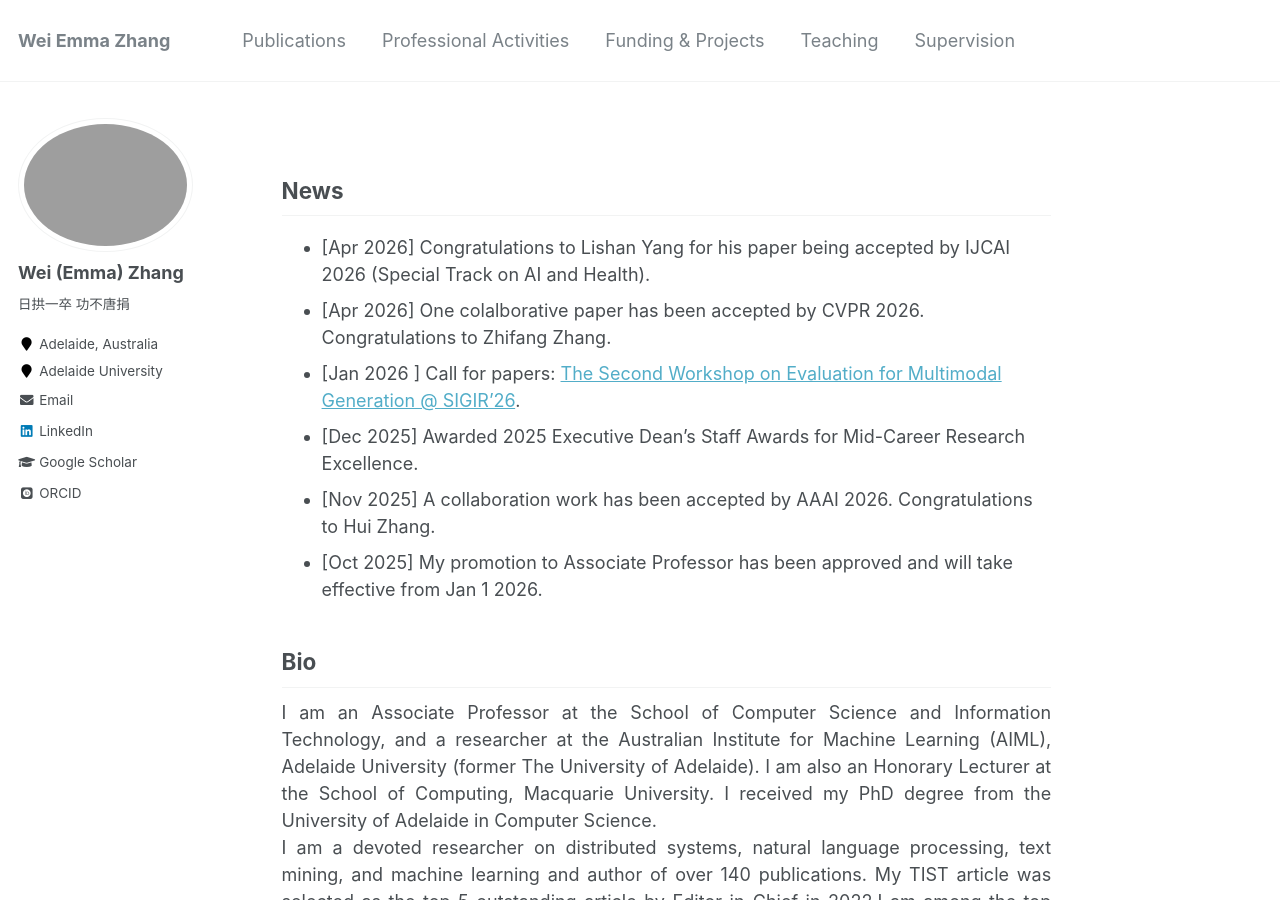
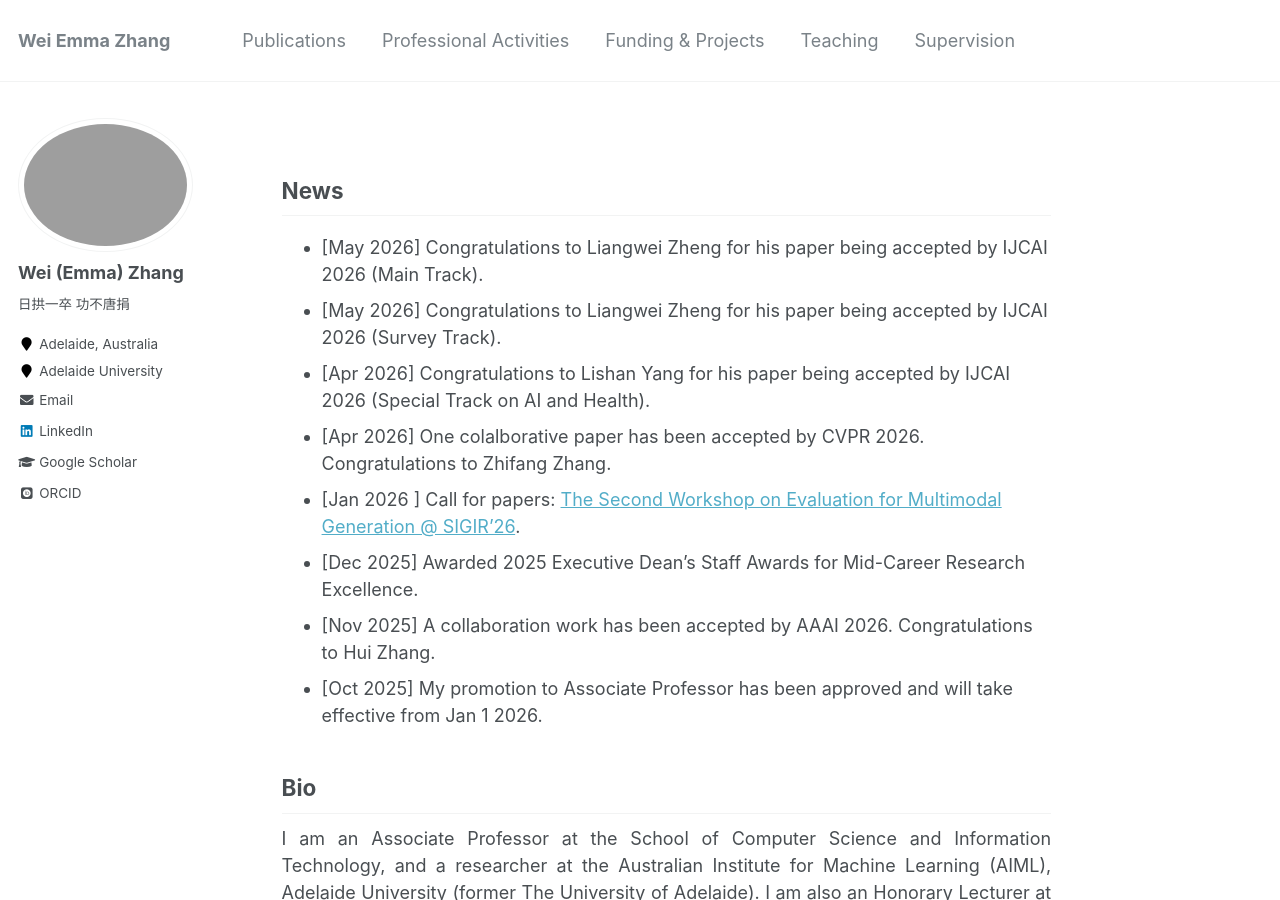
Before and after one commit to weiezhang/weiezhang.github.io, a Jekyll site: the page built from _pages/about.md, in a window 1280 px wide and 900 px high. Built offline with Jekyll 4.4.1, drawn with Linux system fonts in a browser that asks for light colours; some web fonts are replaced.

Commit message:
Update about.md

```diff
--- a/_pages/about.md
+++ b/_pages/about.md
@@ -9,6 +9,8 @@ redirect_from:
 ---
 
 ## News
+* [May 2026] Congratulations to Liangwei Zheng for his paper being accepted by IJCAI 2026 (Main Track).
+* [May 2026] Congratulations to Liangwei Zheng  for his paper being accepted by IJCAI 2026 (Survey Track).
 * [Apr 2026] Congratulations to Lishan Yang for his paper being accepted by IJCAI 2026 (Special Track on AI and Health).
 * [Apr 2026] One colalborative paper has been accepted by CVPR 2026. Congratulations to Zhifang Zhang.
 * [Jan 2026 ] Call for papers: [The Second Workshop on Evaluation for Multimodal Generation @ SIGIR'26](https://evalmg.github.io/).
```
